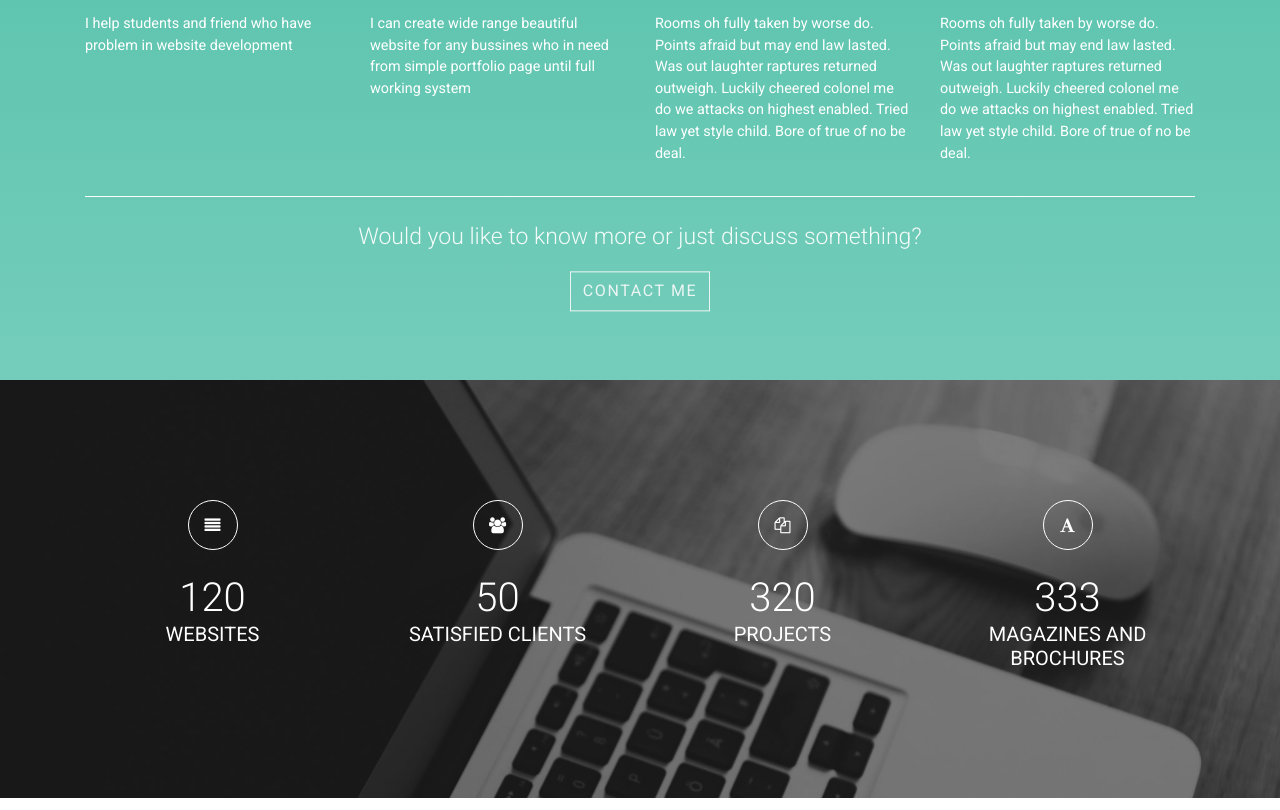
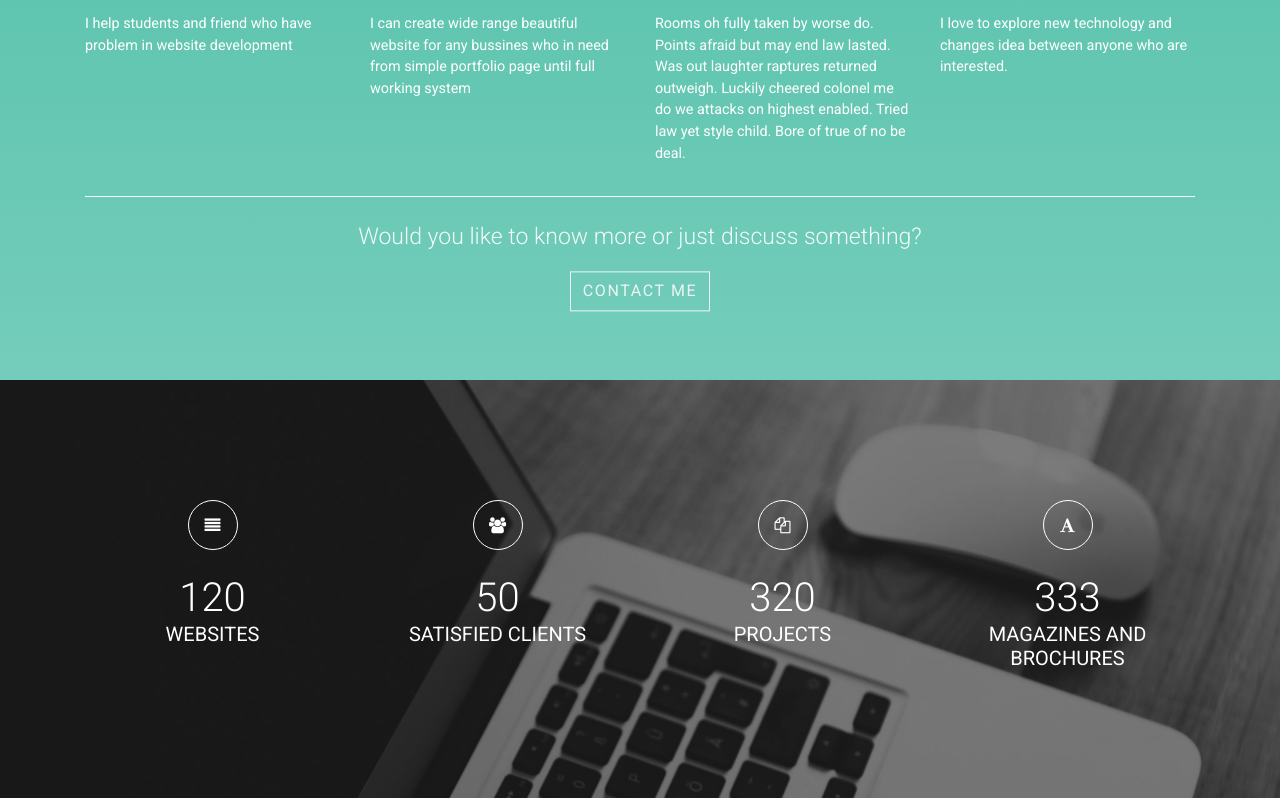
Before and after one commit to jerza90/jerza90.github.io, a plain HTML site: page index.html in a window 1280 px wide. Shown: the part 1754-2564 px from the top of the page. Drawn offline with Linux system fonts and the light colour scheme; some packages are replaced by stand-ins of ours.

Commit message:
update technologies

```diff
--- a/index.html
+++ b/index.html
@@ -129,7 +129,7 @@
           <div data-animate="fadeInUp" class="col-lg-3">
             <div class="icon"><i class="fa fa-tachometer"></i></div>
             <h3 class="heading mb-3 text-400">Technologies</h3>
-            <p class="text-left description">Rooms oh fully taken by worse do. Points afraid but may end law lasted. Was out laughter raptures returned outweigh. Luckily cheered colonel me do we attacks on highest enabled. Tried law yet style child. Bore of true of no be deal.</p>
+            <p class="text-left description">I love to explore new technology and changes idea between anyone who are interested. </p>
           </div>
         </div>
         <hr data-animate="fadeInUp">
```
